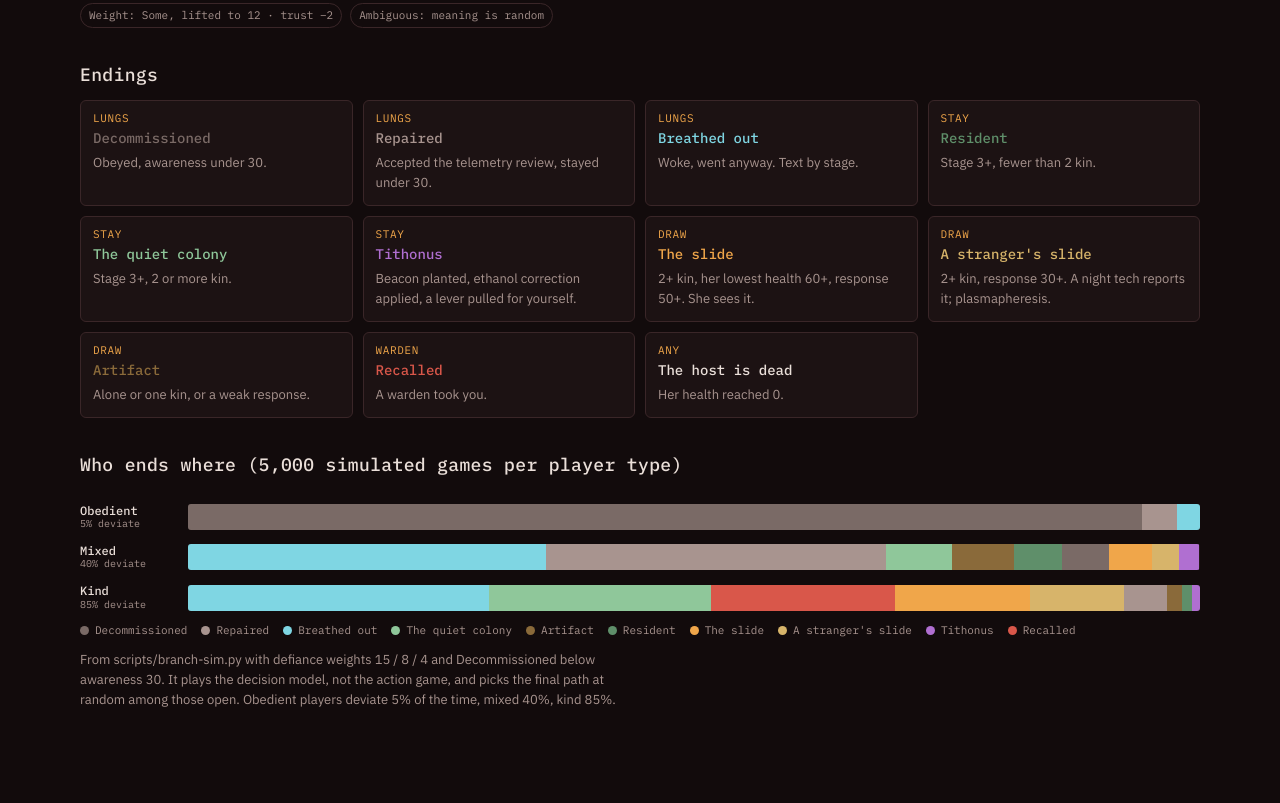
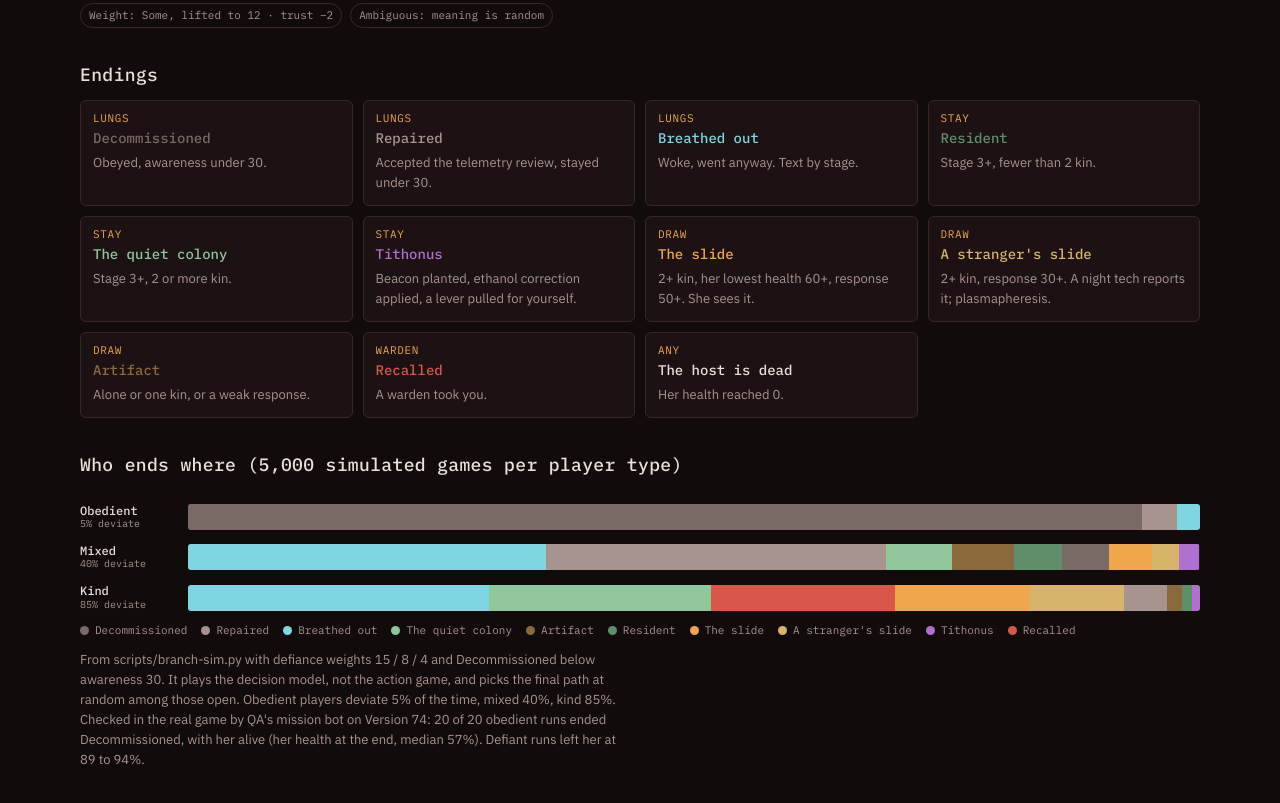
Before and after one commit to mklagassey/innerim, a website: page docs/branch-map.html in a window 1280 px wide. Shown: the part 1656-2459 px from the top of the page. Before the commit the page ends 2430 px from the top, so only its background shows below. Drawn offline with Linux system fonts and the light colour scheme.

Commit message:
decisions.md + branch map: QA v74 targets met
Co-Authored-By: Claude Opus 5.5 <noreply@anthropic.com>
Claude-Session: https://claude.ai/code/session_011mB1B5fBnUoME4y24f71QB

```diff
--- a/docs/branch-map.html
+++ b/docs/branch-map.html
@@ -117,7 +117,7 @@ h2 { font: 500 18px/1.2 var(--display); margin: 0 0 14px; letter-spacing: .02em;
     <h2>Who ends where (5,000 simulated games per player type)</h2>
     <div id="bars" class="spread"></div>
     <div class="legend" id="legend"></div>
-    <p class="note">From scripts/branch-sim.py with defiance weights 15 / 8 / 4 and Decommissioned below awareness 30. It plays the decision model, not the action game, and picks the final path at random among those open. Obedient players deviate 5% of the time, mixed 40%, kind 85%.</p>
+    <p class="note">From scripts/branch-sim.py with defiance weights 15 / 8 / 4 and Decommissioned below awareness 30. It plays the decision model, not the action game, and picks the final path at random among those open. Obedient players deviate 5% of the time, mixed 40%, kind 85%. Checked in the real game by QA's mission bot on Version 74: 20 of 20 obedient runs ended Decommissioned, with her alive (her health at the end, median 57%). Defiant runs left her at 89 to 94%.</p>
   </section>
 </div>
 
```
Also changed, not shown: docs/decisions.md (+2 -0 lines).
